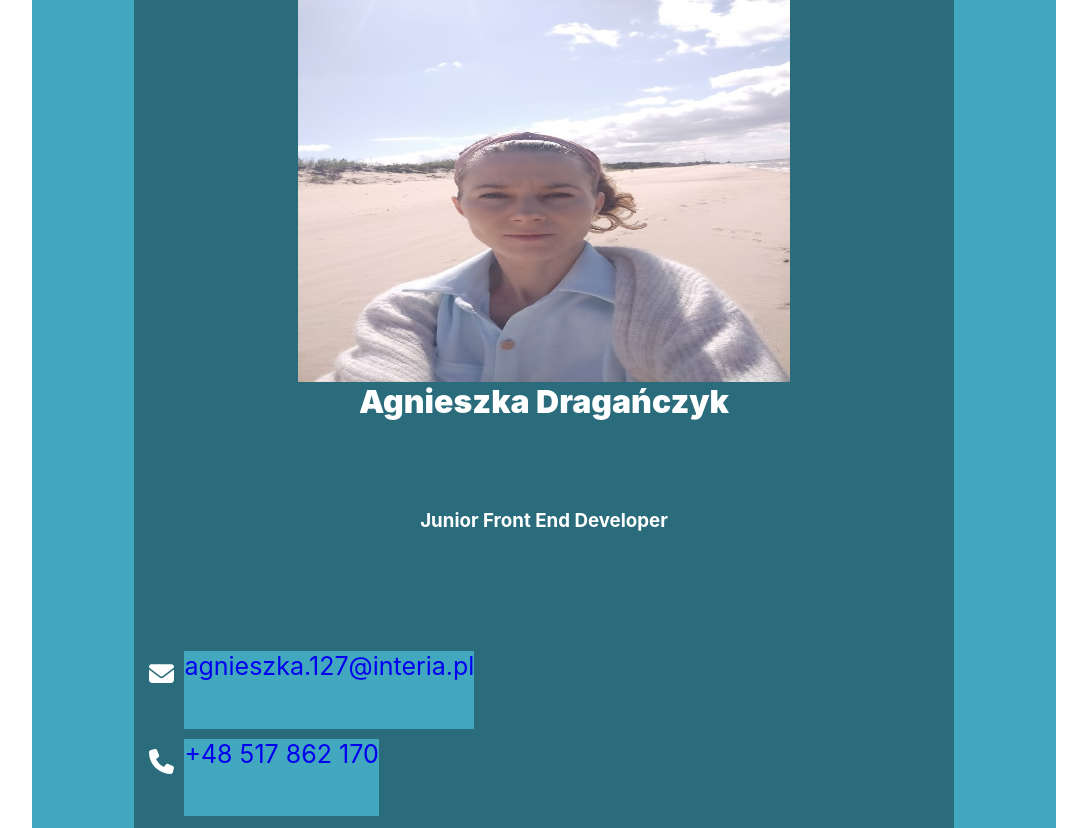
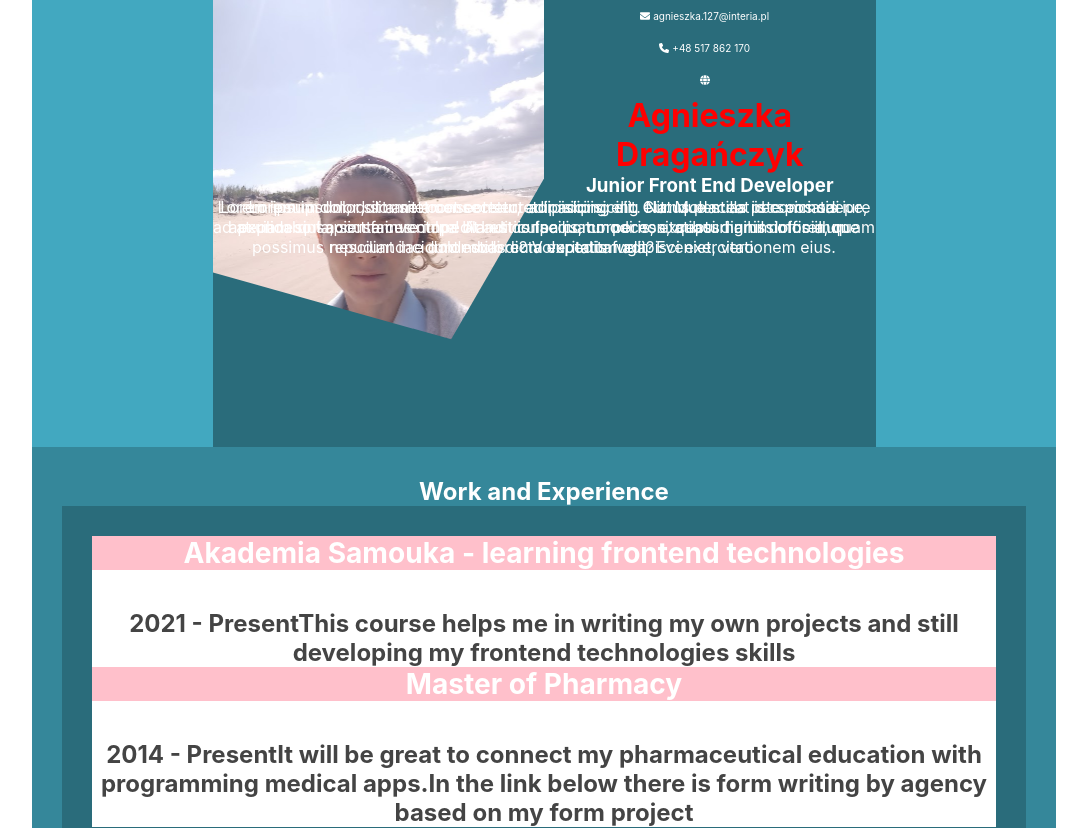
Before and after one commit to AgnieszkaDra/CV-React, a React (Create React App) app: page / in a window 1280 px wide. Shown: the top 828 px of the page, without its empty margins (96-1183 px from the left). Built offline with nearby package versions, Linux system fonts and the light colour scheme.

Commit message:
some changer

```diff
--- a/src/components/Contacts/Contacts.js
+++ b/src/components/Contacts/Contacts.js
@@ -22,7 +22,8 @@ export const Contacts = (props) => {
 }
 
 Contacts.propTypes = {
-  className: PropTypes.string
+  className: PropTypes.string,
+  profileList: PropTypes.object
 }
 
 export default Contacts
--- a/src/components/Contacts/styles.module.css
+++ b/src/components/Contacts/styles.module.css
@@ -4,6 +4,7 @@
   background: rgba(0, 0, 0, 0.2);
   text-align: center;
   color: #fff;
+  float: left;
 
 }
 
@@ -15,9 +16,3 @@
     margin-bottom: 10px;
 
 }
-
-.contacts {
-  display: grid;
-  grid-template-columns: 1fr;
-  grid-template-rows: 33,33% 33,33% 33,33%;
-}
--- a/src/components/ContactsList/ContactsList.js
+++ b/src/components/ContactsList/ContactsList.js
@@ -20,18 +20,27 @@ export const ContactsList = (props) => {
   }
 
   return (
+    <div className={classes.container}>
+      <ul className={classes.list}>
+        {props.list.map((item, i) => {
+          return renderListItem(item, i)
+        })}
+      </ul>
+      <h1 className={classes.name}>{props.name}</h1>
+      <h3 className={'tagname'}>{props.title}</h3>
+      <p className={classes.p}>Lorem ipsum, dolor sit amet consectetur adipisicing elit. Molestias id commodi explicabo sapiente inventore! Ad est culpa commodi non, quasi dignissimos illum possimus repudiandae dolor dolore? Voluptatum adipisci exercitationem eius.</p>
+      <p className={classes.p}>Lorem ipsum dolor sit amet consectetur, adipisicing elit. Cumque nulla perspiciatis iure aperiam sint accusamus culpa blanditiis facilis, corporis, excepturi nihil doloremque nesciunt incidunt modi dicta expedita velit. Eveniet, vero.</p>
+      <p className={classes.p}>Lorem ipsum dolor, sit amet consectetur adipisicing elit. Natus placeat iste eos saepe, ad at unde quia, sint facere impedit aut consequatur necessitatibus harum officia, quam molestias cum veritatis fuga?</p>
+    </div>
 
-    <ul className={classes.list}>
-      {props.list.map((item, i) => {
-        return renderListItem(item, i)
-      })}
-    </ul>
   )
 }
 
 ContactsList.propTypes = {
   className: PropTypes.string,
-  list: PropTypes.array
+  list: PropTypes.array,
+  name: PropTypes.string,
+  title: PropTypes.string
 }
 
 export default ContactsList
--- a/src/components/ContactsList/styles.module.css
+++ b/src/components/ContactsList/styles.module.css
@@ -10,6 +10,11 @@
   margin-right: auto;
   flex-direction: column;
 
+
+}
+
+.name {
+  color: red;
 }
 
 .listItem {
@@ -19,19 +24,17 @@
   justify-content: flex-start;
 }
 
-.list {
-  list-style: none;
-  display: grid;
-  grid-template-columns: 1fr;
-  grid-template-rows: 33,33% 33,33% 33,33%;
+.list > * {
+  font-size: 10px;
+  padding: 10px;
 }
 
-.list > * {
-  font-size: 25px;
 
+
+.container {
+  position: relative;
 }
 
-.list svg {
-  display: block;
-  padding: 10px;
+.container > p {
+  position: absolute;
 }
--- a/src/components/HeaderContainer/Header.js
+++ b/src/components/HeaderContainer/Header.js
@@ -3,7 +3,7 @@ import React from 'react'
 import PropTypes from 'prop-types'
 
 import MainProfile from '../MainProfile/MainProfile'
-import Contacts from '../Contacts/Contacts'
+// import Contacts from '../Contacts/Contacts'
 
 import classes from './styles.module.css'
 
@@ -16,13 +16,14 @@ export const Header = (props) => {
   return (
     <header className={`${classes.root}${className ? ` ${headerClass}` : ''}`}>
       <MainProfile
-        {...props.infoProfile.profileBasic}
+        {...props.infoProfile}
         className={'mainProfile'}>
       </MainProfile>
-      <Contacts
+      {/* <Contacts
         {...props.infoProfile.profileList}
+        {...props.infoProfile.profileBasic}
         className={'contacts'}>
-      </Contacts>
+      </Contacts> */}
     </header>
 
   )
@@ -32,7 +33,7 @@ Header.propTypes = {
   className: PropTypes.string,
   children: PropTypes.node,
   variant: PropTypes.oneOf(['h1', 'h3', 'button']),
-  infoProfile: PropTypes.string
+  infoProfile: PropTypes.object
 }
 
 export default Header
--- a/src/components/HeaderContainer/styles.module.css
+++ b/src/components/HeaderContainer/styles.module.css
@@ -2,21 +2,27 @@
   background: rgba(0, 0, 0, 0.2);
   text-align: center;
   color: #fff;
+  overflow: auto
 }
 
-.header {
+/* .header {
   display: grid;
-  width: 80%;
-  /* max-width: 1100px; */
   grid-template-columns: 1fr;
   grid-template-rows: 70% 30%;
+} */
+
+/* @media(min-width: 768px) {
+  .header {
+    grid-template-columns: 1fr 1fr;
+    grid-template-rows: 100%;
+  }
 }
 
 @media screen and (max-width: 768px) {
   .header {
     width: 100%;
   }
-}
+} */
 
 @media screen and (max-width: 480px) {
   .header {
--- a/src/components/MainProfile/MainProfile.js
+++ b/src/components/MainProfile/MainProfile.js
@@ -1,5 +1,6 @@
 import React from 'react'
 import logo from '../assets/face.jpg'
+import ContactsList from '../ContactsList/ContactsList'
 import PropTypes from 'prop-types'
 
 import classes from './styles.module.css'
@@ -14,17 +15,21 @@ export const MainProfile = (props) => {
   return (
 
     <div className={`${classes.root}${className ? ` ${mainProfileClass}` : ''}`}>
-      <img className={mainProfilePhoto} src={logo} alt="" />
-      <h1 className={'name'}>{props.name}</h1>
-      <h3 className={'tagname'}>{props.title}</h3>
+      <div className={classes.imageContainer}><img className={mainProfilePhoto} src={logo} alt="" /></div>
+      <ContactsList
+        {...props.profileBasic}
+        {...props.profileList}
+        className={'contacts'}>
+      </ContactsList>
     </div>
-
   )
 }
 
 MainProfile.propTypes = {
   className: PropTypes.string,
   name: PropTypes.string,
-  title: PropTypes.string
+  title: PropTypes.string,
+  profileBasic: PropTypes.object,
+  profileList: PropTypes.object
 }
 export default MainProfile
--- a/src/components/MainProfile/styles.module.css
+++ b/src/components/MainProfile/styles.module.css
@@ -3,22 +3,30 @@
   background: rgba(0, 0, 0, 0.2);
   text-align: center;
   color: #fff;
+  float: left;
+  position: relative;
 }
 
-.mainProfile {
+/* .mainProfile {
     display: grid;
     grid-template-columns: 1fr;
     grid-template-rows: 60% 20% 20%;
     width: 100%;
     height: 100%;
+} */
+
+.imageContainer {
+  float: left;
+  width: 50%;
 }
 
+img {
+  display: block;
+ width: 100%;
+ height: 100%;
+  -webkit-clip-path: polygon(0% 0%, 100% 0, 100% 40%, 72% 76%, 0 61%);
+  clip-path: polygon(0% 0%, 100% 0, 100% 40%, 72% 76%, 0 61%);
 
-
-img {
-  width: 60%;
-  height: 100%;
-  margin: auto;
 }
 
 .name {
--- a/src/index.css
+++ b/src/index.css
@@ -21,8 +21,15 @@ body, h1, h2, h3, h4, h5, h6, p, ul, ol, li {
 
 a {
   text-decoration: none;
-  background-color: #42A8C0;
+  color: white;
 }
+
+a:hover {
+  color:#00A0C6;
+  text-decoration:none;
+  cursor:pointer;
+}
+
 
 code {
   font-family: source-code-pro, Menlo, Monaco, Consolas, 'Courier New',
```
